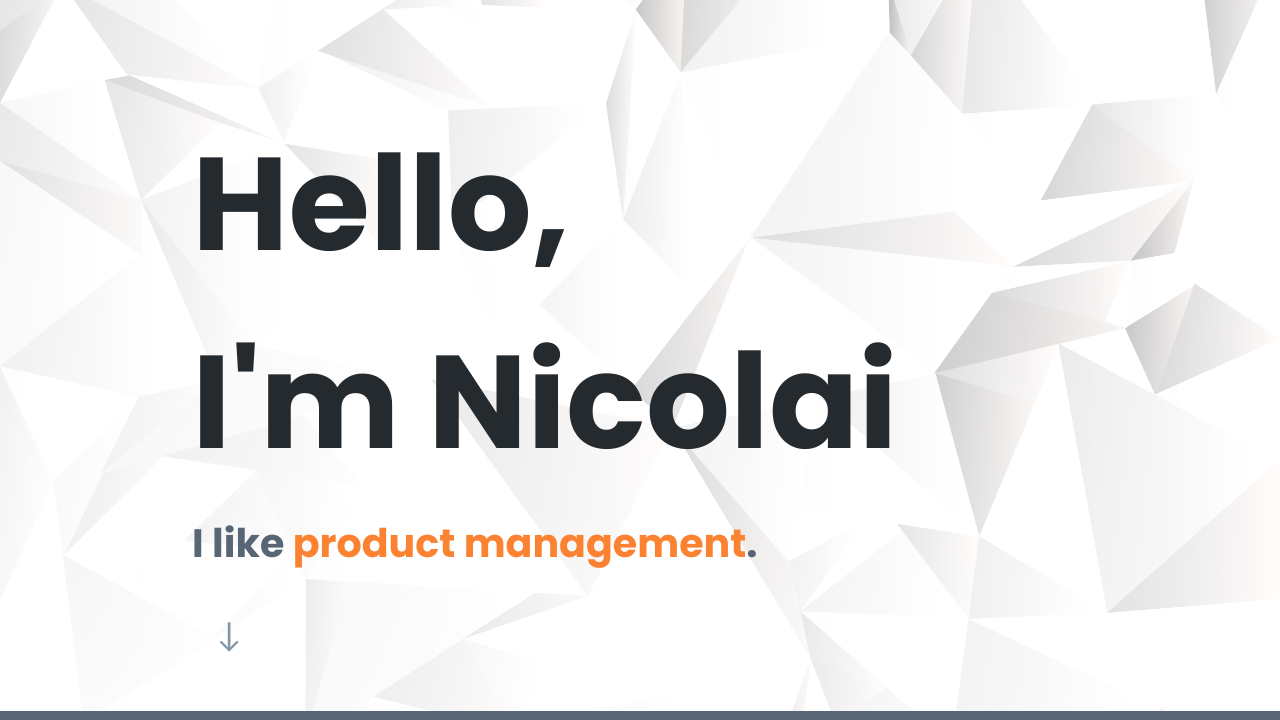
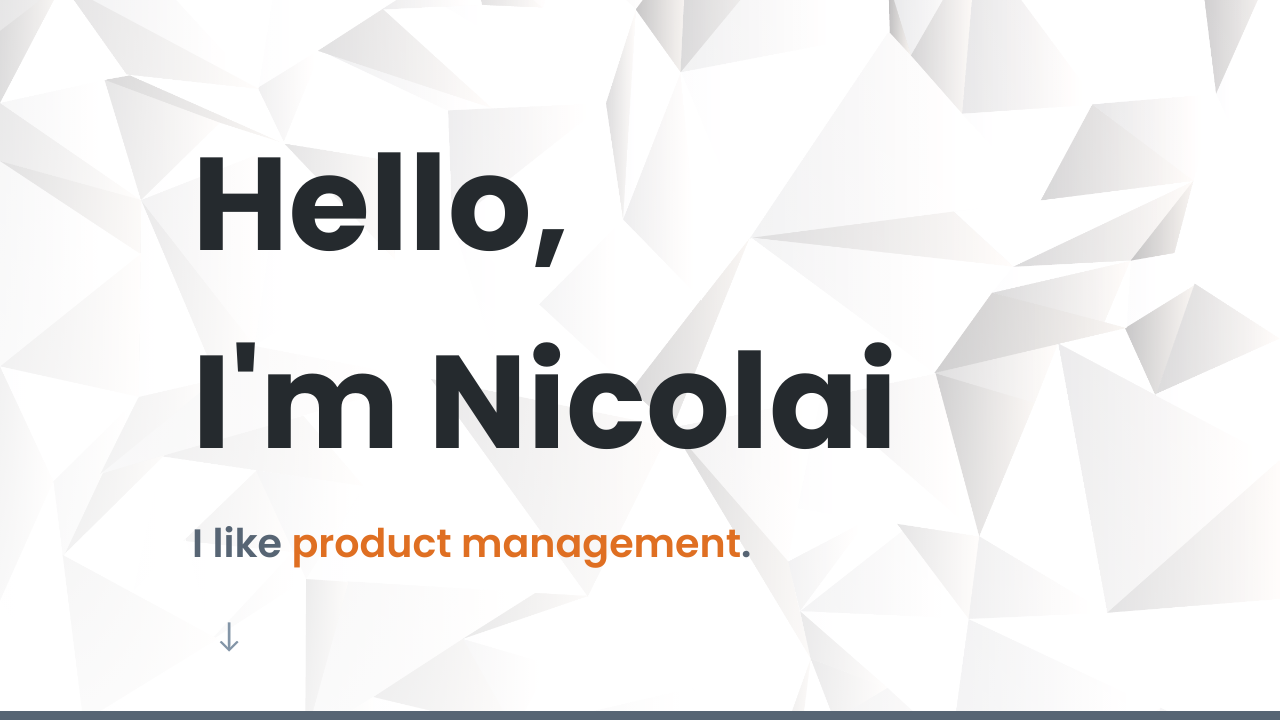
Before and after one commit to nsafai/nsafai.github.io, a plain HTML site: page index.html in a window 1280 px wide. Shown: the top 720 px of the page. Drawn offline with Linux system fonts and the light colour scheme.

Commit message:
fixing navbar link issue and making highlight oragne darker

```diff
--- a/css/styles.css
+++ b/css/styles.css
@@ -7,7 +7,7 @@
     --light-grey: #8395a7;
     --medium-grey: #576574;
     --dark-grey: #252A2E;
-    --highlight: #fa8231;
+    --highlight: #df6f22;
     --footer: #222f3e;
     --navbar-size-desktop: 90px;
     --navbar-size-mobile: 70px;
--- a/index.html
+++ b/index.html
@@ -6,7 +6,7 @@
     <title>Nicolai Safai</title>
     <meta name="viewport" content="width=device-width, initial-scale=1">
     <link rel="shortcut icon" type="image/png" href="favicon.png" />
-    <link href="https://fonts.googleapis.com/css?family=Poppins:300,400,400i,500,600i,700,800" rel="stylesheet">
+    <link href="https://fonts.googleapis.com/css?family=Poppins:300,400,400i,500,600,600i,700,800" rel="stylesheet">
     <link rel="stylesheet" href="css/timeline.css">
     <link rel="stylesheet" href="css/styles.css">
 </head>
@@ -24,7 +24,7 @@
         <header class="fixed-nav-container" id="navbar">
 
             <div class="left-nav">
-                <a href=""><p class="website-logo">N</p></a>
+                <a href="" class="website-logo">N</a>
             </div>
 
             <div class="right-nav">
```
